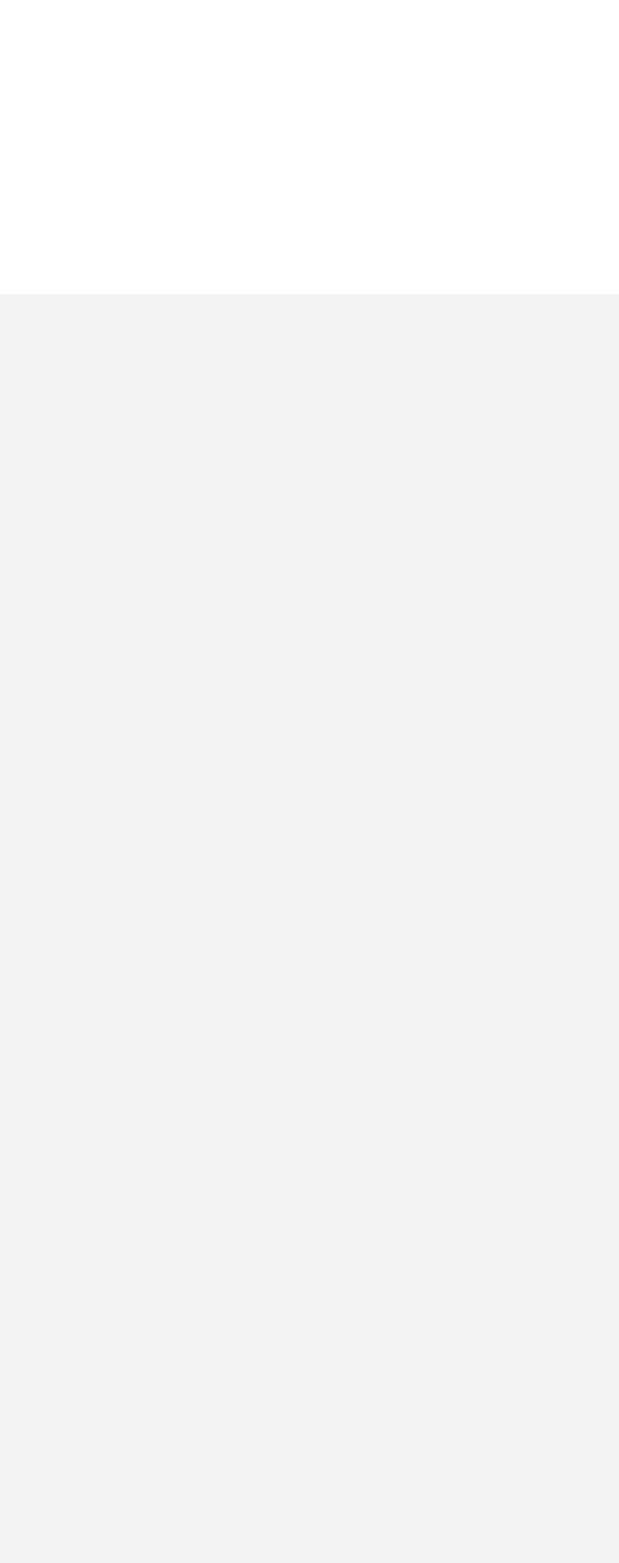
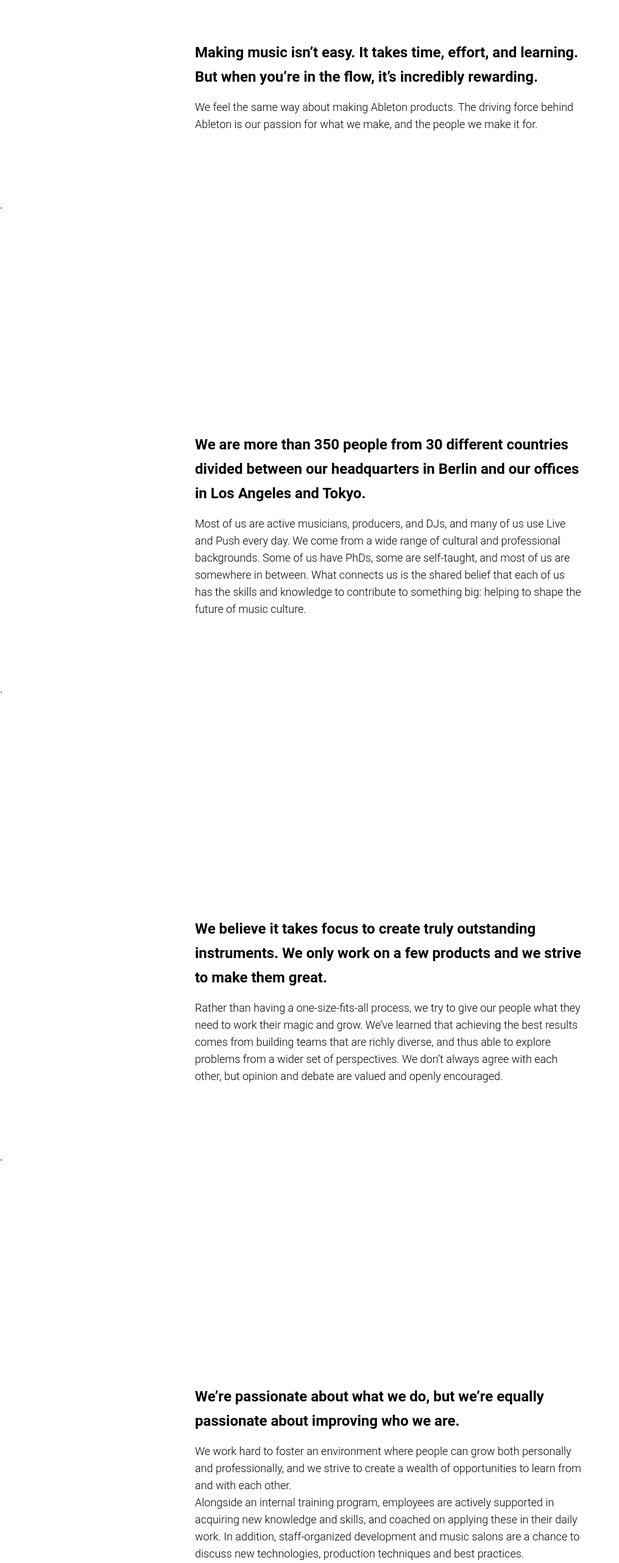
Before and after one commit to DakotaLMartinez/ableton-clone, a Next.js app: page / in a window 1280 px wide. Shown: the part 1560-4123 px from the top of the page at 61% size, without its empty margins (0-1016 px from the left). Before the commit the page ends 2042 px from the top, so only its background shows below. Built offline with nearby package versions, Linux system fonts and the light colour scheme.

Commit message:
end of video 17

```diff
--- a/app/components/SectionWrapper.tsx
+++ b/app/components/SectionWrapper.tsx
@@ -9,3 +9,19 @@
 }
 
 export default SectionWrapper;
+
+SectionWrapper.Header = function SectionWrapperHeader ({ children }: { children: ReactNode }) {
+  return (
+    <h4 className="mb-4 larger:text-2xl larger:leading-10">
+      {children}
+    </h4>
+  );
+};
+
+SectionWrapper.Paragraph = function SectionWrapperParagraph({ children }: { children: ReactNode }) {
+  return (
+    <p className="larger:text-lg">
+      {children}
+    </p>
+  );
+}
--- a/app/page.tsx
+++ b/app/page.tsx
@@ -13,21 +13,100 @@
       <SecondaryNav />
       <Header />
       <SectionWrapper>
-        <h4 className="mb-4 larger:text-2xl larger:leading-10">
+        <SectionWrapper.Header>
           We make <span className="text-blue">Live</span>,{' '}
           <span className="text-blue">Push</span>,{' '}
           <span className="text-blue">Note</span> and{' '}
           <span className="text-blue">Link</span> — unique software and hardware
           for music creation and performance. With these products, our community
           of users creates amazing things.
-        </h4>
-        <p className="larger:text-lg">
+        </SectionWrapper.Header>
+        <SectionWrapper.Paragraph>
           Ableton was founded in 1999 and released the first version of Live in
           2001. Our products are used by a community of dedicated musicians,
           sound designers, and artists from across the world.
-        </p>
+        </SectionWrapper.Paragraph>
       </SectionWrapper>
-      <div className="h-screen">.</div>
+      <div className="h-96">.</div>
+      <SectionWrapper>
+        <SectionWrapper.Header>
+          Making music isn’t easy. It takes time, effort, and learning. But when
+          you’re in the flow, it’s incredibly rewarding.
+        </SectionWrapper.Header>
+        <SectionWrapper.Paragraph>
+          We feel the same way about making Ableton products. The driving force
+          behind Ableton is our passion for what we make, and the people we make
+          it for.
+        </SectionWrapper.Paragraph>
+      </SectionWrapper>
+      <div className="h-96">.</div>
+      <SectionWrapper>
+        <SectionWrapper.Header>
+          We are more than 350 people from 30 different countries divided
+          between our headquarters in Berlin and our offices in Los Angeles and
+          Tokyo.
+        </SectionWrapper.Header>
+        <SectionWrapper.Paragraph>
+          Most of us are active musicians, producers, and DJs, and many of us
+          use Live and Push every day. We come from a wide range of cultural and
+          professional backgrounds. Some of us have PhDs, some are self-taught,
+          and most of us are somewhere in between. What connects us is the
+          shared belief that each of us has the skills and knowledge to
+          contribute to something big: helping to shape the future of music
+          culture.
+        </SectionWrapper.Paragraph>
+      </SectionWrapper>
+      <div className="h-96">.</div>
+      <SectionWrapper>
+        <SectionWrapper.Header>
+          We believe it takes focus to create truly outstanding instruments. We
+          only work on a few products and we strive to make them great.
+        </SectionWrapper.Header>
+        <SectionWrapper.Paragraph>
+          Rather than having a one-size-fits-all process, we try to give our
+          people what they need to work their magic and grow. We’ve learned that
+          achieving the best results comes from building teams that are richly
+          diverse, and thus able to explore problems from a wider set of
+          perspectives. We don’t always agree with each other, but opinion and
+          debate are valued and openly encouraged.
+        </SectionWrapper.Paragraph>
+      </SectionWrapper>
+      <div className="h-96">.</div>
+      <SectionWrapper>
+        <SectionWrapper.Header>
+          We’re passionate about what we do, but we’re equally passionate about
+          improving who we are.
+        </SectionWrapper.Header>
+        <SectionWrapper.Paragraph>
+          We work hard to foster an environment where people can grow both
+          personally and professionally, and we strive to create a wealth of
+          opportunities to learn from and with each other.
+        </SectionWrapper.Paragraph>
+        <SectionWrapper.Paragraph>
+          Alongside an internal training program, employees are actively
+          supported in acquiring new knowledge and skills, and coached on
+          applying these in their daily work. In addition, staff-organized
+          development and music salons are a chance to discuss new technologies,
+          production techniques and best practices.
+        </SectionWrapper.Paragraph>
+      </SectionWrapper>
+      <div className="h-96">.</div>
+      <SectionWrapper>
+        <SectionWrapper.Header>
+          We want our employees to love it here. Since we’re looking for
+          exceptional talent from around the world, we will do everything we can
+          to make your transition as easy as possible.
+        </SectionWrapper.Header>
+        <SectionWrapper.Paragraph>
+          If you're joining us in Berlin, we'll help with relocation and
+          paperwork. We’ll even provide you with free German or English lessons.
+          Plus, working in Germany means you can expect comprehensive health
+          insurance for you and your family, as well as generous maternity and
+          paternity leave. Office hours are flexible, but it’s not all work; we
+          have several company and team outings throughout the year as well as a
+          variety of fun, informal small-group activities.
+        </SectionWrapper.Paragraph>
+      </SectionWrapper>
     </main>
   );
 }
```
